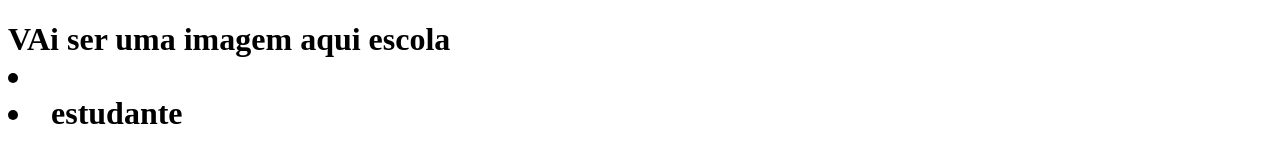
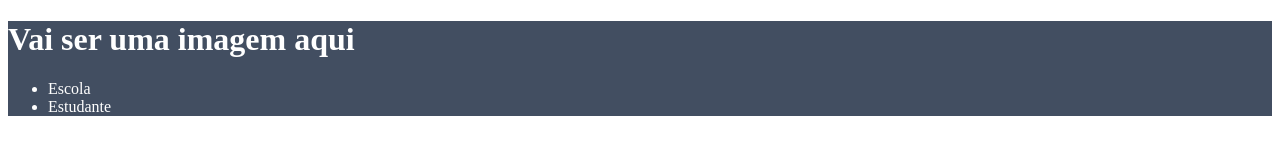
Before and after one commit to c44rl0S/teste-1, a plain HTML site: page index.html in a window 1280 px wide. Drawn offline with Linux system fonts and the light colour scheme.

Commit message:
Add files via upload

```diff
--- a/index.html
+++ b/index.html
@@ -8,11 +8,13 @@
     <link rel="stylesheet" href="style.css">
 </head>
 <body>
-    <header><h1>VAi ser uma imagem aqui
-    </ul>
+    <header>
+        <h1>Vai ser uma imagem aqui</h1>
+       <ul>
+              <li>Escola</li>
+              <li>Estudante</li>
+          </ul>
+      </header>
 
-</ul>escola<li>
-<li>estudante</li>
-    </header>
 </body>
 </html>
--- a/style.css
+++ b/style.css
@@ -0,0 +1,4 @@
+header {
+    background-color: #424E61;
+    color: white;
+}
```
